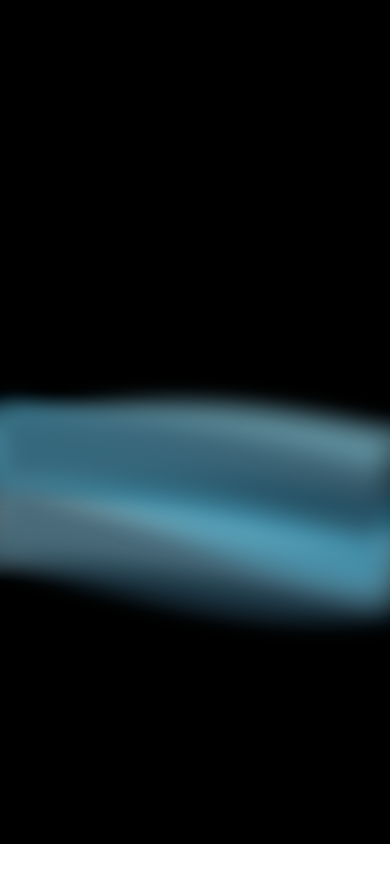
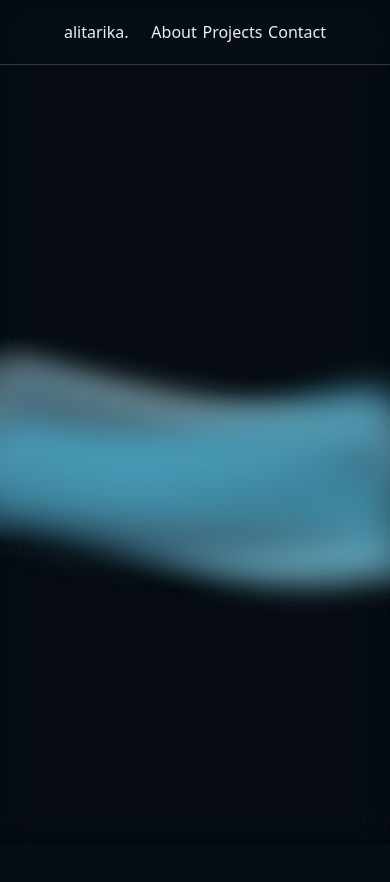
Before and after one commit to alitarika/webSite, a React (Vite) app: page / in a window 390 px wide. Shown: the top 882 px of the page. Before the commit the page ends 844 px from the top, so only its background shows below. Built offline with nearby package versions, Linux system fonts and the light colour scheme.

Commit message:
navbar implemented without responsiveness. dark color hue changed.

```diff
--- a/index.html
+++ b/index.html
@@ -6,8 +6,8 @@
     <meta name="viewport" content="width=device-width, initial-scale=1.0" />
     <title>alitarika</title>
   </head>
-  <body>
-    <div id="root" class="bg-dark"></div>
+  <body class="bg-dark">
+    <div id="root"></div>
     <script type="module" src="/src/main.jsx"></script>
   </body>
 </html>
--- a/src/App.jsx
+++ b/src/App.jsx
@@ -1,10 +1,20 @@
 import React from "react";
 import { Wavy } from "./components/ui/Wavy";
+import { Navbar } from "./components/Navbar";
 
 const App = () => {
   return (
     <div>
-      <Wavy containerClassName="max-w-7xl mx-auto pb-40"></Wavy>
+      <Navbar>
+        <div>alitarika.</div>
+        <div className="flex items-center justify-between w-2/3">
+          <p>About</p>
+          <p>Projects</p>
+          <p>Contact</p>
+        </div>
+      </Navbar>
+      <Wavy containerClassName="max-w-7xl mx-auto pb-40" blur="16"></Wavy>
+      <div className="bg-dark w-[100vw] h-[1000px]"></div>
     </div>
   );
 };
--- /dev/null
+++ b/src/components/Navbar.jsx
@@ -0,0 +1,15 @@
+import { cn } from "../utils/cn";
+export const Navbar = ({ children, className }) => {
+  return (
+    <header
+      className={cn(
+        "z-[100] backdrop-blur-[6px] backdrop-saturate-200 sticky top-0 border-b bg-dark/60 border-light/[0.2]",
+        className
+      )}
+    >
+      <nav className="w-full flex items-center text-light justify-between px-16 h-16 mx-auto">
+        {children}
+      </nav>
+    </header>
+  );
+};
--- a/src/components/ui/Wavy.jsx
+++ b/src/components/ui/Wavy.jsx
@@ -1,6 +1,6 @@
 "use client";
 import { cn } from "../../utils/cn";
-import React, { useEffect, useRef, useState } from "react";
+import { useEffect, useRef, useState } from "react";
 import { createNoise3D } from "simplex-noise";
 
 export const Wavy = ({
@@ -8,11 +8,7 @@ export const Wavy = ({
   className,
   containerClassName,
   colors,
-  waveWidth,
-  backgroundFill,
-  blur = 12,
-  waveOpacity = 0.6,
-  ...props
+  blur,
 }) => {
   const noise = createNoise3D();
   let w, h, nt, i, x, ctx, canvas;
@@ -40,16 +36,17 @@ export const Wavy = ({
     "#294e61",
     "#4aa6c4",
     "#264253",
+    "#4aa6c4",
   ];
   const drawWave = (n) => {
-    nt += 0.0025;
+    nt += 0.0017;
     for (i = 0; i < n; i++) {
       ctx.beginPath();
-      ctx.lineWidth = waveWidth || 70;
+      ctx.lineWidth = 77;
       ctx.strokeStyle = waveColors[i % waveColors.length];
       for (x = 0; x < w; x += 5) {
         var y = noise(x / 1000, 0.3 * i, nt) * 100;
-        ctx.lineTo(x, y + h * 0.6);
+        ctx.lineTo(x, y + h * 0.55);
       }
       ctx.stroke();
       ctx.closePath();
@@ -58,10 +55,10 @@ export const Wavy = ({
 
   let animationId;
   const render = () => {
-    ctx.fillStyle = backgroundFill || "#000";
-    ctx.globalAlpha = waveOpacity || 0.5;
+    ctx.fillStyle = "#070e13";
+    ctx.globalAlpha = 0.6;
     ctx.fillRect(0, 0, w, h);
-    drawWave(6);
+    drawWave(7);
     animationId = requestAnimationFrame(render);
   };
 
@@ -96,9 +93,7 @@ export const Wavy = ({
           ...(isSafari ? { filter: `blur(${blur}px)` } : {}),
         }}
       ></canvas>
-      <div className={cn("relative z-20", className)} {...props}>
-        {children}
-      </div>
+      <div className={cn("relative z-20", className)}>{children}</div>
     </div>
   );
 };
--- a/tailwind.config.js
+++ b/tailwind.config.js
@@ -18,7 +18,7 @@ export default {
           900: "#264253",
           950: "#142a38",
         },
-        dark: "#0a0a0a",
+        dark: "#070e13",
         light: "#f0f0f0",
       },
     },
```
